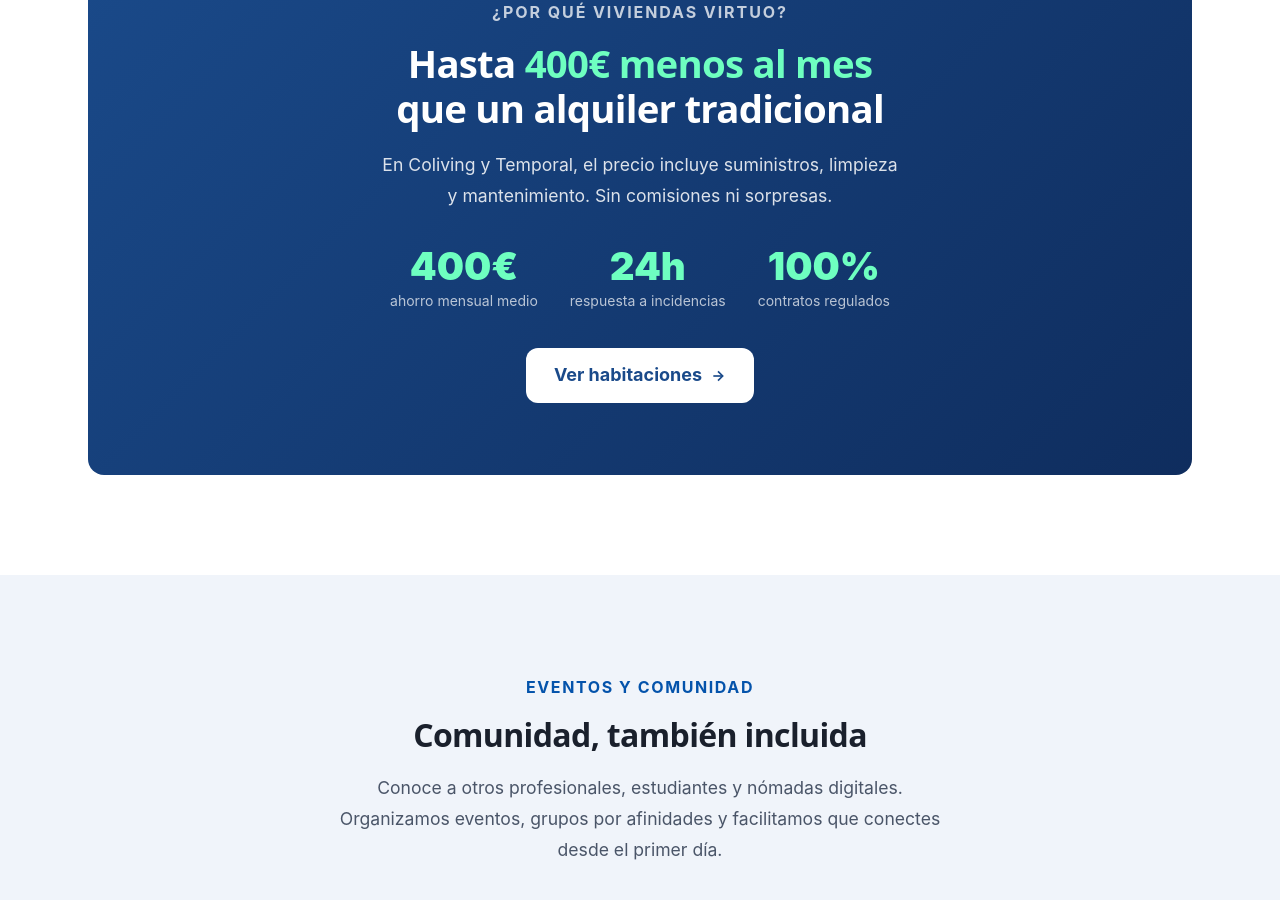
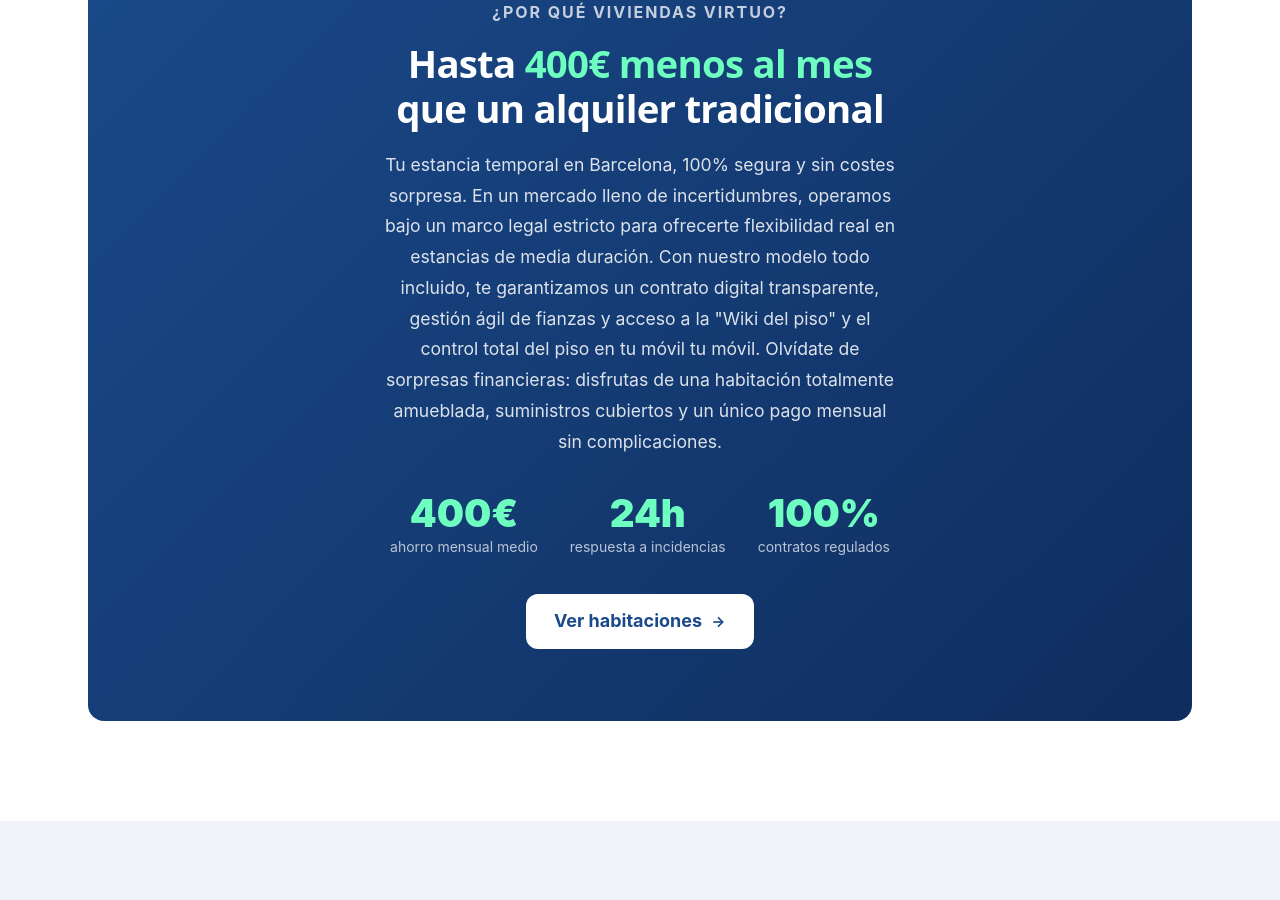
Before and after one commit to viviendasvirtuo/web-viviendasvirtuo, a Next.js app: page / in a window 1280 px wide. Shown: the part 2609-3509 px from the top of the page. Built offline with nearby package versions, Linux system fonts and the light colour scheme; a web font is replaced by a local one.

Commit message:
Update page.tsx

```diff
--- a/app/page.tsx
+++ b/app/page.tsx
@@ -115,7 +115,8 @@ export default function Home() {
             <div style={{ background: 'linear-gradient(135deg,#1a4a8a 0%,#0f2d5e 100%)', borderRadius: 'var(--radius-xl)', padding: 'clamp(40px,6vw,72px)', display: 'flex', flexDirection: 'column', alignItems: 'center', textAlign: 'center', color: 'white' }}>
               <p style={{ fontWeight: 700, fontSize: 'var(--text-sm)', letterSpacing: '0.12em', textTransform: 'uppercase', marginBottom: '16px', opacity: 0.75 }}>¿Por qué Viviendas Virtuo?</p>
               <h2 style={{ fontFamily: 'var(--font-display)', fontSize: 'clamp(1.75rem,3vw,2.8rem)', fontWeight: 900, lineHeight: 1.15, letterSpacing: '-0.02em', marginBottom: '20px', maxWidth: '680px' }}>Hasta <span style={{ color: '#6effc0' }}>400€ menos al mes</span> que un alquiler tradicional</h2>
-              <p style={{ fontSize: 'clamp(0.95rem,0.85rem + 0.5vw,1.1rem)', opacity: 0.85, lineHeight: 1.75, maxWidth: '520px', marginBottom: '36px' }}>En Coliving y Temporal, el precio incluye suministros, limpieza y mantenimiento. Sin comisiones ni sorpresas.</p>
+              <p style={{ fontSize: 'clamp(0.95rem,0.85rem + 0.5vw,1.1rem)', opacity: 0.85, lineHeight: 1.75, maxWidth: '520px', marginBottom: '36px' }}>Tu estancia temporal en Barcelona, 100% segura y sin costes sorpresa.
+En un mercado lleno de incertidumbres, operamos bajo un marco legal estricto para ofrecerte flexibilidad real en estancias de media duración. Con nuestro modelo todo incluido, te garantizamos un contrato digital transparente, gestión ágil de fianzas y acceso a la "Wiki del piso" y el control total del piso en tu móvil tu móvil. Olvídate de sorpresas financieras: disfrutas de una habitación totalmente amueblada, suministros cubiertos y un único pago mensual sin complicaciones.</p>
               <div style={{ display: 'flex', gap: '32px', flexWrap: 'wrap', justifyContent: 'center', marginBottom: '36px' }}>
                 {[{ val: '400€', label: 'ahorro mensual medio' }, { val: '24h', label: 'respuesta a incidencias' }, { val: '100%', label: 'contratos regulados' }].map(s => (
                   <div key={s.label} style={{ textAlign: 'center' }}>
```
